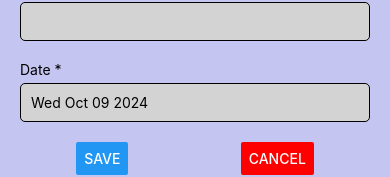
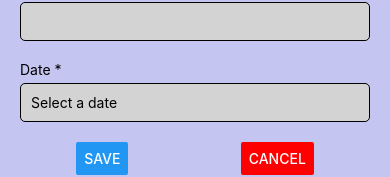
Before and after one commit to saraxixi/CS5520-Assignment-2, a React Native app: screen /AddActivity in a window 390 px wide. Shown: the part 126-303 px from the top of the page. Built offline with nearby package versions, Linux system fonts and the light colour scheme.

Commit message:
Refactor AddActivity screen to fix date initialization issue

```diff
--- a/screens/AddActivity.js
+++ b/screens/AddActivity.js
@@ -12,7 +12,7 @@ export default function AddActivity({navigation}) {
 
   const [activity, setActivity] = useState(null)
   const [duration, setDuration] = useState('')
-  const [date, setDate] = useState(new Date())
+  const [date, setDate] = useState(null)
 
   const [showPicker, setShowPicker] = useState(false)
   const [open, setOpen] = useState(false)
@@ -98,14 +98,14 @@ export default function AddActivity({navigation}) {
         <Text style={theme === 'light' ? commonStyles.lightLabel : commonStyles.darkLabel}>Date *</Text>
         <TextInput
           style={commonStyles.input}
-          value={date.toDateString()} // Correct method usage
+          value={date ? date.toDateString() : ''}
           onFocus={showDatePicker}
           placeholder='Select a date'
         />
 
         {showPicker && (
           <DateTimePicker
-            value={date}
+            value={date || new Date()}
             mode="date"
             display="inline"
             onChange={onDateChange}
```
